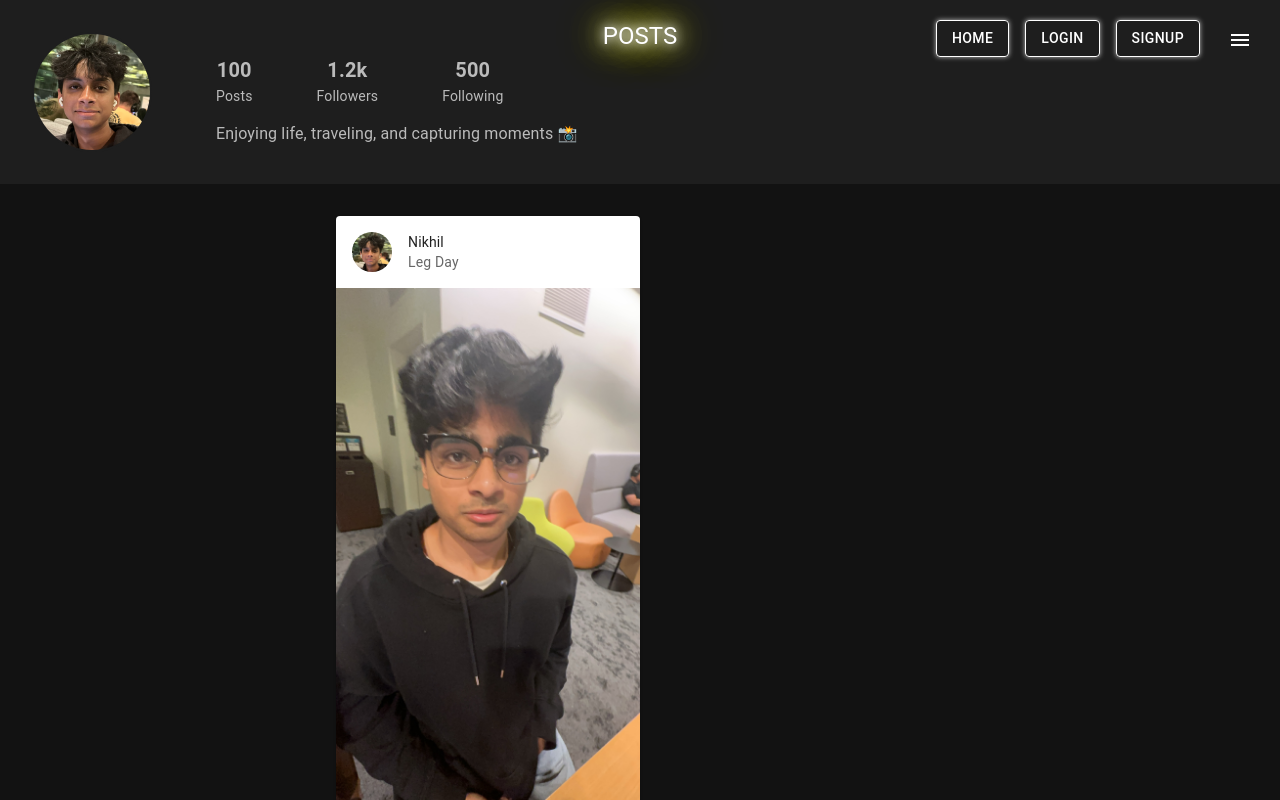
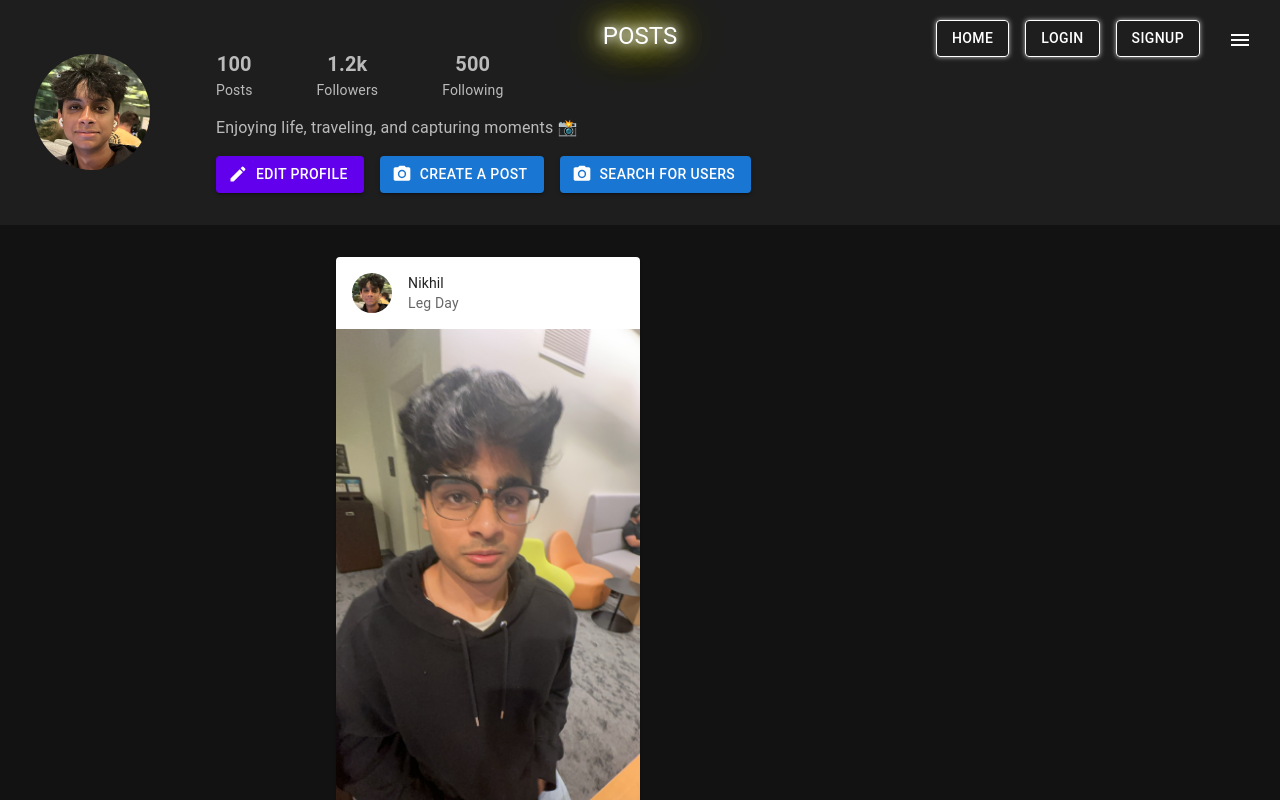
Before and after one commit to ngupta0843/CS35L-Final-Project, a React (Create React App) app in the folder client/: page /profiles in a window 1280 px wide. Shown: the top 800 px of the page. Built offline with nearby package versions, Linux system fonts and the light colour scheme.

Commit message:
saving working changes for visiting users branch

```diff
--- a/client/src/pages/VisitedUser.jsx
+++ b/client/src/pages/VisitedUser.jsx
@@ -109,6 +109,47 @@ const UserProfileHeader = ({ onCreatePostClick }) => {
               Enjoying life, traveling, and capturing moments 📸
             </Typography>
           </Box>
+          <Box
+            sx={{
+              display: "flex",
+              alignItems: "center",
+              flexDirection: "row",
+              gap: 2,
+            }}
+          >
+            <Button
+              variant="contained"
+              className="edit-button"
+              startIcon={<Edit />}
+            >
+              Edit Profile
+            </Button>
+            {/* Button to open modal for creating a post */}
+            <Button
+              variant="contained"
+              color="primary"
+              startIcon={<CameraAlt />}
+              sx={{ marginTop: 2 }}
+              onClick={onCreatePostClick}
+            >
+              Create a Post
+            </Button>
+            <Button
+              variant="contained"
+              color="primary"
+              startIcon={<CameraAlt />}
+              sx={{
+                marginTop: 2,
+              }}
+              onClick={() => {
+                getUserList();
+                setOpen((prev) => !prev);
+              }}
+            >
+              Search for users
+            </Button>
+
+          </Box>
         </Box>
       </Stack>
     </Box>
```
Also changed, not shown: client/src/components/redux/reducers/selectedUserReducer.js (added, +32 -0 lines).
